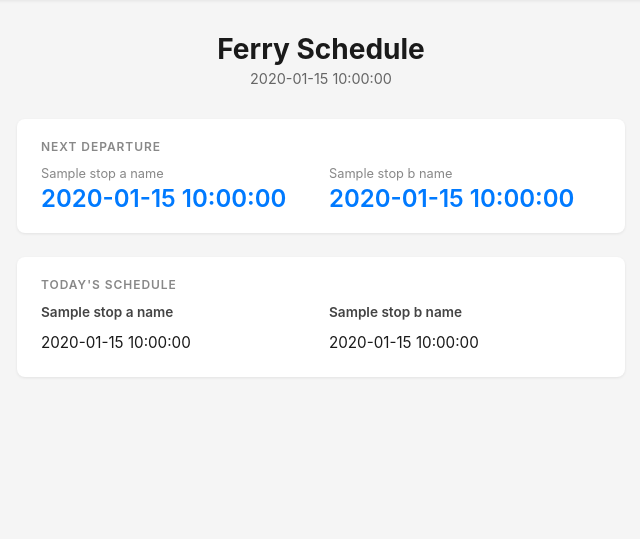
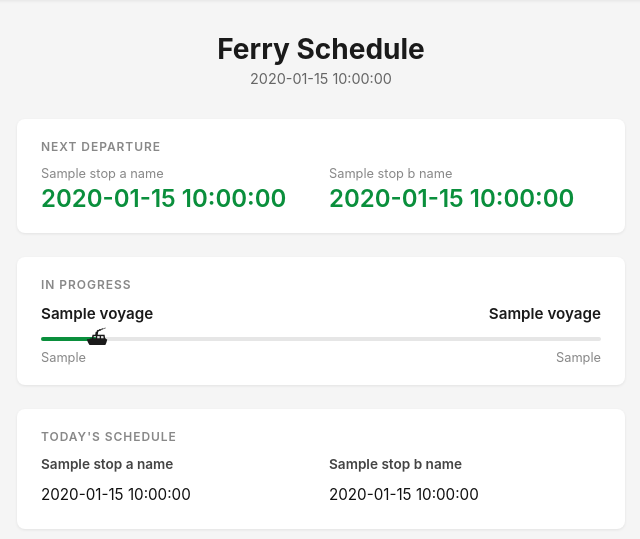
Before and after one commit to andyvwhitman/msfsgtfs, a Flask app: template backend/templates/index.html in a window 1280 px wide. Shown: the part 46-585 px from the top of the page, without its empty margins (319-959 px from the left). Run offline with Flask 3, Linux system fonts and the light colour scheme; the template is opened without the code that fills it: most values are stand-ins (such as "Sample title", 1, 10 or a date in 2020).

Commit message:
Horizontal weekly calendar + home-page colors and live trip graphic
Weekly page: reorient to a horizontal 7-day calendar, each day split into
two narrow port sub-columns (SI | BH) with a legend; scrolls horizontally
on narrow screens.

Home page: accent the next departure in green (card value + matching list
row via an is_next flag), keep past trips faded, future trips near-black.
Add a "Trip in Progress" graphic showing from/to ports with a progress rail
and a ferry marker positioned at elapsed/expected duration (clamped 0-100%);
it lives in the 60s auto-refreshing fragment so it advances on its own.
A guesstimate for now — GPS/AIS will replace it later.

Co-Authored-By: Claude Opus 4.8 <noreply@anthropic.com>

```diff
--- a/backend/main.py
+++ b/backend/main.py
@@ -187,6 +187,26 @@ def _format_display_time(t):
     h12 = h % 12 or 12
     return f"{h12}:{m:02d} {period}"
 
+def _abbreviate(name):
+    # Initials of each alphabetic word: "Swan's Island" -> "SI", "Bass Harbor" -> "BH".
+    letters = [w[0].upper() for w in name.split() if w[:1].isalpha()]
+    return ''.join(letters) or name[:2].upper()
+
+def _gtfs_seconds(t):
+    # Seconds since midnight; keeps GTFS times >= 24:00:00 intact for arithmetic.
+    h, m, s = map(int, t.split(':'))
+    return h * 3600 + m * 60 + s
+
+def _trip_progress_pct(departure_time, arrival_time, now_seconds):
+    # Guesstimate of voyage completion based on elapsed/expected duration. This is a
+    # stand-in until GPS/AIS data is wired in for a true position-based estimate.
+    dep_s = _gtfs_seconds(departure_time)
+    arr_s = _gtfs_seconds(arrival_time)
+    if arr_s <= dep_s:
+        return 100.0
+    pct = (now_seconds - dep_s) / (arr_s - dep_s) * 100
+    return max(0.0, min(100.0, pct))
+
 def _build_schedule_context():
     route_id = app.config.get('ROUTE_ID', '1000')
     stop_a_id = app.config.get('STOP_A_ID', '1001')
@@ -215,6 +235,23 @@ def _build_schedule_context():
 
     next_a = next((t for t in stop_a_trips if t['status'] == 'future'), None)
     next_b = next((t for t in stop_b_trips if t['status'] == 'future'), None)
+    for nxt in (next_a, next_b):
+        if nxt is not None:
+            nxt['is_next'] = True
+
+    now_seconds = now.hour * 3600 + now.minute * 60 + now.second
+    active_trips = []
+    for trip in trips:
+        if trip['status'] != 'active':
+            continue
+        active_trips.append({
+            'from_name': trip['originating_stop']['stop_name'],
+            'to_name': trip['destination_stop']['stop_name'],
+            'dep_display': trip['display_time'],
+            'arr_display': _format_display_time(trip['arrival_time']),
+            'progress_pct': _trip_progress_pct(
+                trip['departure_time'], trip['arrival_time'], now_seconds),
+        })
 
     return {
         'stop_a_name': app.config.get('STOP_A_NAME', "Swan's Island"),
@@ -223,6 +260,7 @@ def _build_schedule_context():
         'stop_b_trips': stop_b_trips,
         'next_a': next_a,
         'next_b': next_b,
+        'active_trips': active_trips,
         'today': datetime.now().strftime('%A, %B %-d, %Y'),
     }
 
@@ -237,10 +275,14 @@ def schedule_fragment():
 @app.route("/schedule")
 def schedule():
     route = Route(feed, app.config.get('ROUTE_ID', '1000'))
+    stop_a_name = app.config.get('STOP_A_NAME', "Swan's Island")
+    stop_b_name = app.config.get('STOP_B_NAME', 'Bass Harbor')
     return render_template(
         'schedule.html',
-        stop_a_name=app.config.get('STOP_A_NAME', "Swan's Island"),
-        stop_b_name=app.config.get('STOP_B_NAME', 'Bass Harbor'),
+        stop_a_name=stop_a_name,
+        stop_b_name=stop_b_name,
+        stop_a_abbr=_abbreviate(stop_a_name),
+        stop_b_abbr=_abbreviate(stop_b_name),
         weekly_schedule=route.get_weekly_schedule(),
     )
 
--- a/backend/static/style.css
+++ b/backend/static/style.css
@@ -115,7 +153,7 @@ header h1 {
 .next-time {
     font-size: 1.5rem;
     font-weight: 600;
-    color: #007aff;
+    color: #0a8f3c;
 }
 
 .no-more {
@@ -159,11 +197,80 @@ header h1 {
     opacity: 0.35;
 }
 
+.trip.future {
+    color: #111;
+}
+
 .trip.active {
     font-weight: 700;
-    color: #007aff;
+    color: #0a8f3c;
 }
 
-.trip.future {
-    color: #1a1a1a;
+/* Next trip to depart — green accent */
+.trip.next {
+    color: #0a8f3c;
+    font-weight: 700;
 }
+
+/* Trip in progress */
+.in-progress {
+    background: white;
+    border-radius: 8px;
+    padding: 1.25rem 1.5rem;
+    margin-bottom: 1.5rem;
+    box-shadow: 0 1px 3px rgba(0, 0, 0, 0.08);
+}
+
+.in-progress h2 {
+    font-size: 0.75rem;
+    text-transform: uppercase;
+    letter-spacing: 0.08em;
+    color: #888;
+    margin: 0 0 0.75rem;
+    font-weight: 600;
+}
+
+.voyage + .voyage {
+    margin-top: 1.25rem;
+}
+
+.voyage-ports,
+.voyage-times {
+    display: flex;
+    justify-content: space-between;
+}
+
+.voyage-ports .port {
+    font-size: 0.95rem;
+    font-weight: 600;
+}
+
+.progress-track {
+    position: relative;
+    height: 4px;
+    background: #e6e6e6;
+    border-radius: 2px;
+    margin: 0.85rem 0 0.6rem;
+}
+
+.progress-fill {
+    position: absolute;
+    left: 0;
+    top: 0;
+    height: 100%;
+    background: #0a8f3c;
+    border-radius: 2px;
+}
+
+.ferry-dot {
+    position: absolute;
+    top: 50%;
+    transform: translate(-50%, -50%);
+    font-size: 1.1rem;
+    line-height: 1;
+}
+
+.voyage-times {
+    font-size: 0.8rem;
+    color: #888;
+}
--- a/backend/templates/_schedule.html
+++ b/backend/templates/_schedule.html
@@ -25,19 +25,41 @@
         </div>
     </section>
 
+    {% if active_trips %}
+    <section class="in-progress">
+        <h2>In Progress</h2>
+        {% for voyage in active_trips %}
+        <div class="voyage">
+            <div class="voyage-ports">
+                <span class="port from">{{ voyage.from_name }}</span>
+                <span class="port to">{{ voyage.to_name }}</span>
+            </div>
+            <div class="progress-track">
+                <div class="progress-fill" style="width: {{ voyage.progress_pct }}%"></div>
+                <span class="ferry-dot" style="left: {{ voyage.progress_pct }}%">&#9972;</span>
+            </div>
+            <div class="voyage-times">
+                <span>{{ voyage.dep_display }}</span>
+                <span>{{ voyage.arr_display }}</span>
+            </div>
+        </div>
+        {% endfor %}
+    </section>
+    {% endif %}
+
     <section class="full-schedule">
         <h2>Today's Schedule</h2>
         <div class="schedule-grid">
             <div class="schedule-col">
                 <h3>{{ stop_a_name }}</h3>
                 {% for trip in stop_a_trips %}
-                    <div class="trip {{ trip.status }}">{{ trip.display_time }}</div>
+                    <div class="trip {{ trip.status }}{% if trip.is_next %} next{% endif %}">{{ trip.display_time }}</div>
                 {% endfor %}
             </div>
             <div class="schedule-col">
                 <h3>{{ stop_b_name }}</h3>
                 {% for trip in stop_b_trips %}
-                    <div class="trip {{ trip.status }}">{{ trip.display_time }}</div>
+                    <div class="trip {{ trip.status }}{% if trip.is_next %} next{% endif %}">{{ trip.display_time }}</div>
                 {% endfor %}
             </div>
         </div>
```
Also changed, not shown: other parts of backend/static/style.css (+51 -13 lines), backend/templates/schedule.html (+15 -10 lines).
